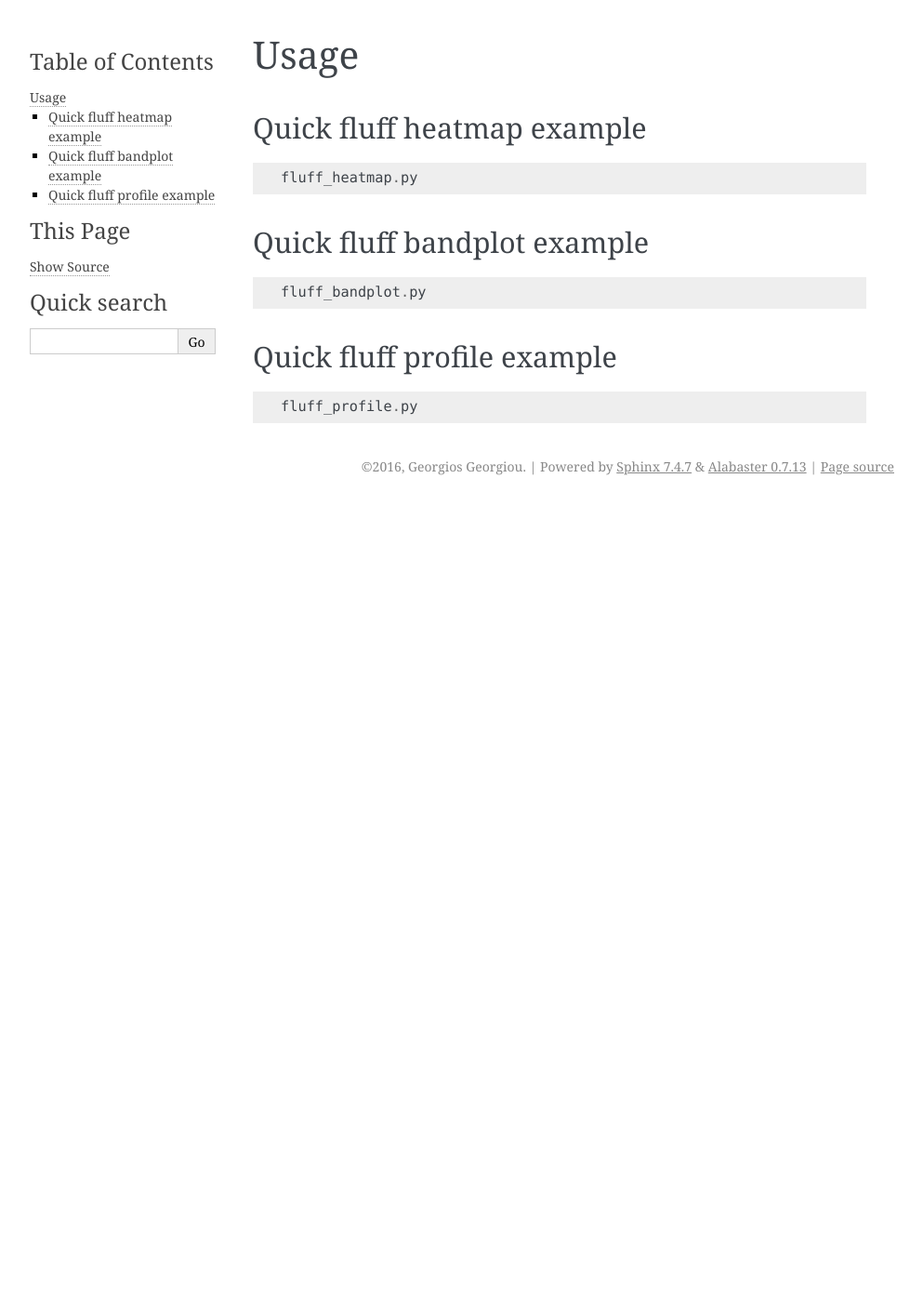
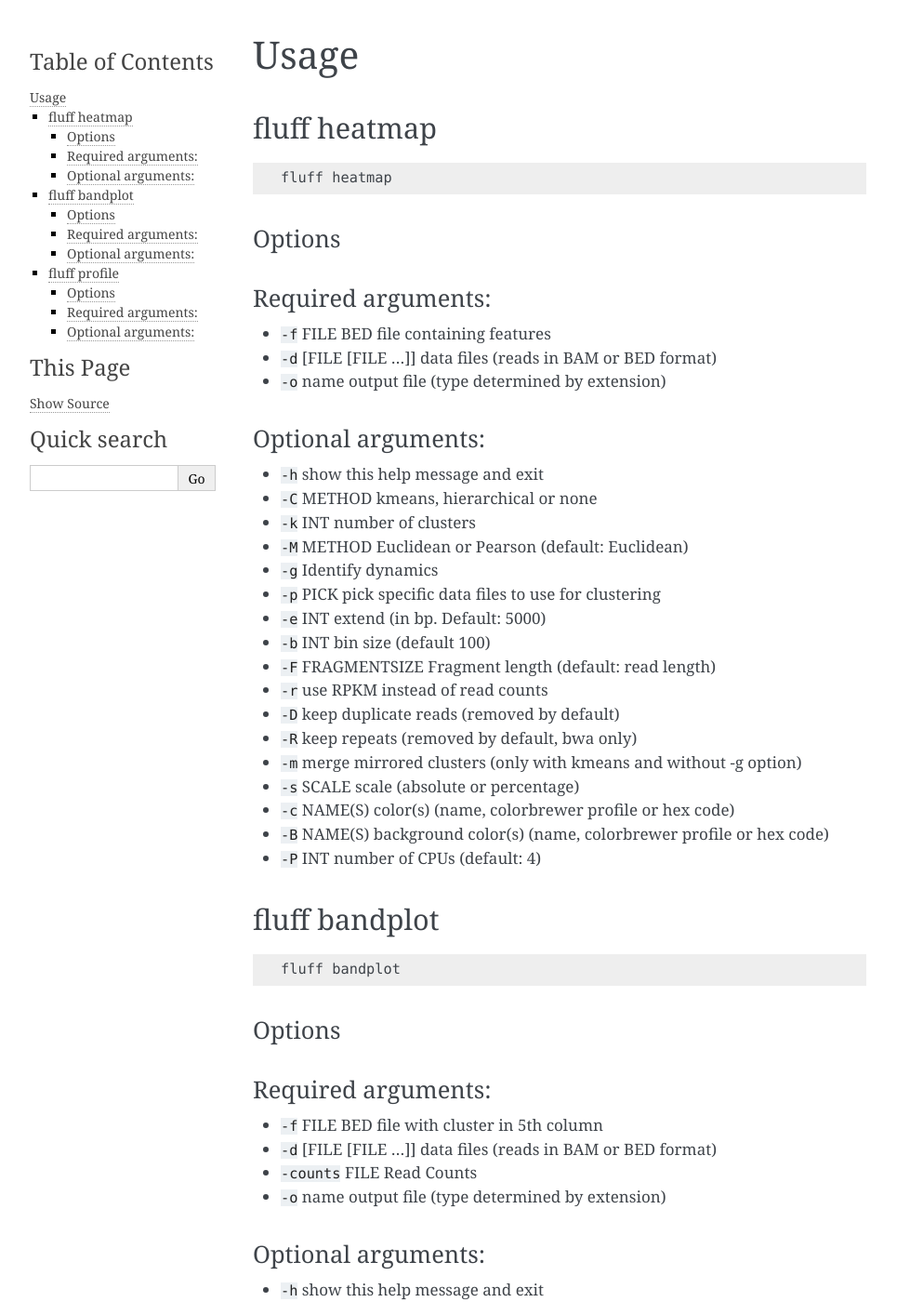
Before and after one commit to simonvh/fluff, a Sphinx documentation site: the page built from docs/usage.rst, in a window 1280 px wide and 1400 px high. Shown: the whole window at 93% size, without its empty margins (148-1141 px from the left). Built offline with Sphinx 7.4.7, drawn with Linux system fonts in a browser that asks for light colours; pages that are not in the unit, such as notebooks, are missing from menus; some of the changed text lies outside the part shown.

Commit message:
Update usage.rst

```diff
--- a/docs/usage.rst
+++ b/docs/usage.rst
@@ -3,23 +3,132 @@ Usage
 
 .. _quick-example:
 
-Quick fluff heatmap example
----------------------------
+fluff heatmap
+-------------
+::
+
+    fluff heatmap
+
+Options
+~~~~~~~
+
+Required arguments:
+~~~~~~~~~~~~~~~~~~~
+
+-  ``-f`` FILE               BED file containing features
+
+-  ``-d`` [FILE [FILE ...]]  data files (reads in BAM or BED format)
+
+-  ``-o`` name               output file (type determined by extension)
+
+Optional arguments:
+~~~~~~~~~~~~~~~~~~~
+
+-  ``-h``                    show this help message and exit
+
+-  ``-C`` METHOD             kmeans, hierarchical or none
+
+-  ``-k`` INT                number of clusters
+
+-  ``-M`` METHOD             Euclidean or Pearson (default: Euclidean)
+
+-  ``-g``                    Identify dynamics
+
+-  ``-p`` PICK               pick specific data files to use for clustering
+
+-  ``-e`` INT                extend (in bp. Default: 5000)
+
+-  ``-b`` INT                bin size (default 100)
+
+-  ``-F`` FRAGMENTSIZE       Fragment length (default: read length)
+
+-  ``-r``                    use RPKM instead of read counts
+
+-  ``-D``                    keep duplicate reads (removed by default)
+
+-  ``-R``                    keep repeats (removed by default, bwa only)
+
+-  ``-m``                    merge mirrored clusters (only with kmeans and without -g option)
+
+-  ``-s`` SCALE              scale (absolute or percentage)
+
+-  ``-c`` NAME(S)            color(s) (name, colorbrewer profile or hex code)
+
+-  ``-B`` NAME(S)            background color(s) (name, colorbrewer profile or hex code)
+
+-  ``-P`` INT                number of CPUs (default: 4)
+
+
+
+fluff bandplot
+--------------
 
 ::
 
-    fluff_heatmap.py
+    fluff bandplot
 
-Quick fluff bandplot example
--------------------------
+
+
+Options
+~~~~~~~
+
+Required arguments:
+~~~~~~~~~~~~~~~~~~~
+
+-  ``-f`` FILE               BED file with cluster in 5th column
+-  ``-d`` [FILE [FILE ...]]  data files (reads in BAM or BED format)
+-  ``-counts`` FILE          Read Counts
+-  ``-o`` name               output file (type determined by extension)
+
+Optional arguments:
+~~~~~~~~~~~~~~~~~~~
+
+-  ``-h``                  show this help message and exit
+-  ``-S``                    create summary graphs
+-  ``-b`` INT                number of bins
+-  ``-F`` FRAGMENTSIZE       fragment length (default: read length)
+-  ``-r``                    use RPKM instead of read counts
+-  ``-D``                    keep duplicate reads (removed by default)
+-  ``-R``                    keep repeats (removed by default, bwa only)
+-  ``-s`` GROUPS             scale groups
+-  ``-p`` INT,INT            range of percentiles (default 50,90)
+-  ``-P`` INT                Percentile at which to extract score. Value should be in range [0,100] (default 90)
+-  ``-c`` NAME(S)            color(s) (name, colorbrewer profile or hex code)
+
+
+
+
+
+fluff profile
+-------------
 
 ::
 
-    fluff_bandplot.py
+    fluff profile
 
-Quick fluff profile example
--------------------------
 
-::
 
-    fluff_profile.py
+Options
+~~~~~~~
+
+Required arguments:
+~~~~~~~~~~~~~~~~~~~
+
+-  ``i`` INTERVAL(S)        one or more genomic intervals (chrom:start-end)
+-  ``d`` [FILE [FILE ...]]  data files (reads in BAM or BED format)
+-  ``o`` name               output file (type determined by extension)
+
+Optional arguments:
+~~~~~~~~~~~~~~~~~~~
+
+-  ``h``                    show this help message and exit
+-  ``a`` FILE               annotation in BED12 format
+-  ``t`` GROUPS             track groups
+-  ``s`` GROUPS             scale groups
+-  ``S`` SCALE              scale: 'auto' (default), 'off' or int for each track
+-  ``f`` FRAGMENTSIZE       fragment length (default: 200)
+-  ``D``                    keep duplicate reads (removed by default)
+-  ``R``                    keep repeats (removed by default, bwa only)
+-  ``r``                    reverse
+-  ``c`` NAME(S)            color(s) (name, colorbrewer profile or hex code)
+-  ``b`` BACKGROUND         background color: white | color | stripes
```
